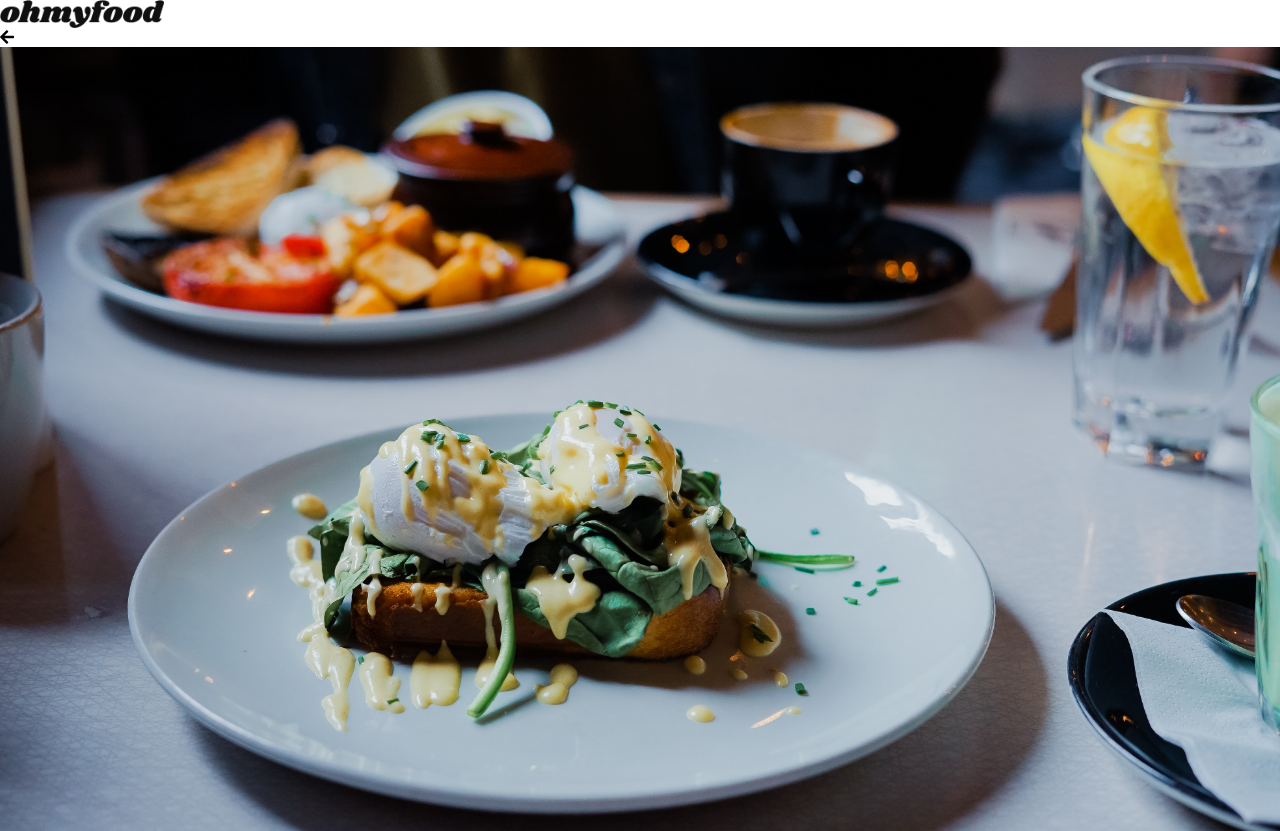
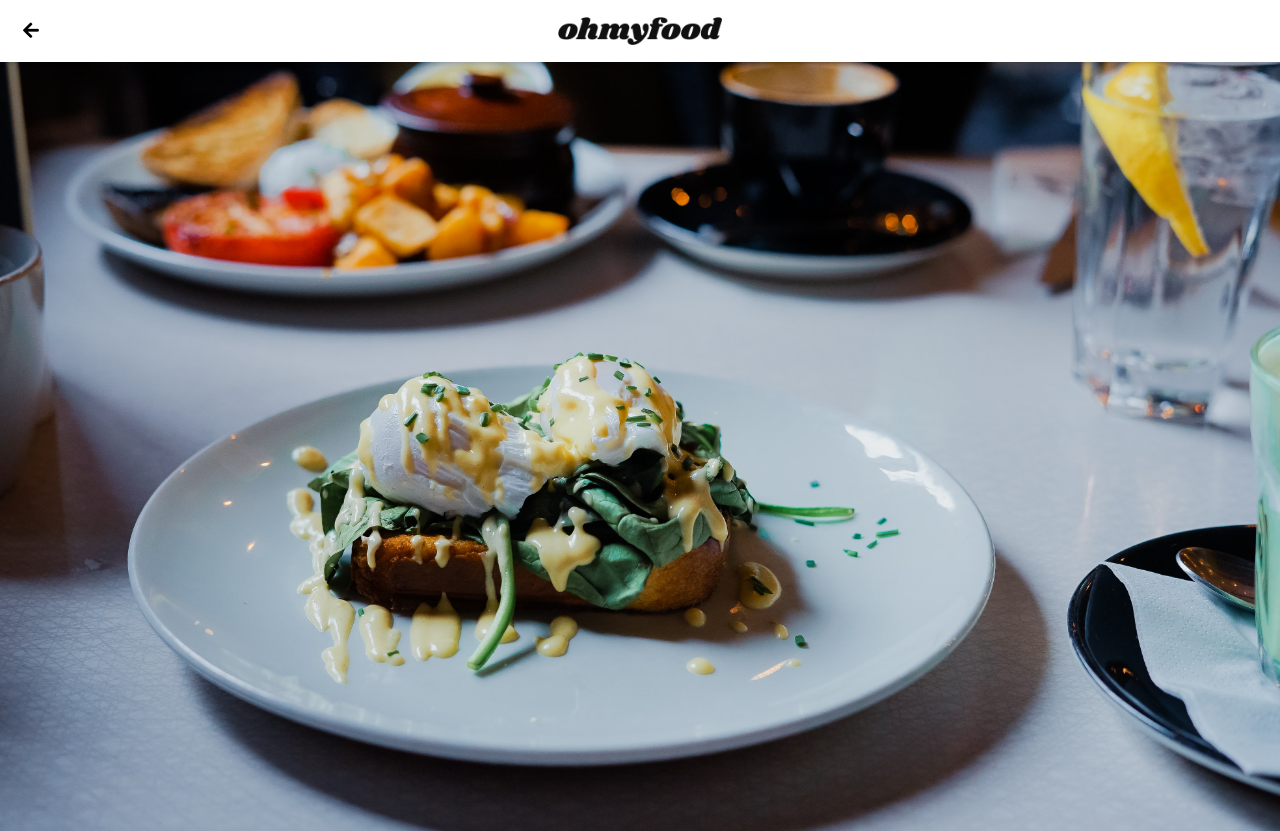
Before and after one commit to nicomil59/NicolasMilhem_3_03122021, a website: page restaurant.html in a window 1280 px wide. Shown: the top 831 px of the page. Drawn offline with Linux system fonts and the light colour scheme; a web font is replaced by a local one.

Commit message:
page Restaurant : modification de Header

```diff
--- a/restaurant.html
+++ b/restaurant.html
@@ -5,7 +5,7 @@
     <meta http-equiv="X-UA-Compatible" content="IE=edge">
     <meta name="viewport" content="width=device-width, initial-scale=1.0">
     <meta name="description" content="Commander votre repas en ligne en composant votre menu en parcourant les menu des meilleurs restaurants gastronomiques.">
-    <title>ohmyfood! - A la française</title>
+    <title>A la française - ohmyfood!</title>
     <!-- Favicon -->
     <!-- <link rel="shortcut icon" href="favicon.ico" type="image/x-icon"> -->
     <!-- Font Awesome -->
@@ -23,11 +23,16 @@
 
     <!-- ------------------- HEADER ------------------- -->
 
-    <header>
-        <a class="header__logo" href="#">
-            <img src="./dist/img/logo/ohmyfood.png" alt="logo ohmyfood">
-        </a>
-        <i class="header__back-to-home fas fa-arrow-left"></i>
+    <header class="header">
+        <div class="header__container">
+            <a class="header__logo" href="#">
+                <img src="./dist/img/logo/ohmyfood.png" alt="logo ohmyfood">
+            </a>
+            <a class="header__back-to-home" href="./index.html">
+                <i class="fas fa-arrow-left"></i>
+            </a>
+
+        </div>
     </header>
 
     <!-- ------------------- MAIN ------------------- -->
--- a/sass/layout/_header.scss
+++ b/sass/layout/_header.scss
@@ -1,9 +1,9 @@
 .header {
     width: 100%;
     height: 62px;
-    display: flex;
-    justify-content: center;
-    align-items: center;
+    // display: flex;
+    // justify-content: center;
+    // align-items: center;
     background-color: $white;
     box-shadow: 0 2px 4px rgba(0,0,0,0.15);
     position: fixed;
@@ -11,8 +11,32 @@
     overflow: hidden;
     z-index: 999;
 
+    // @media screen and (min-width: 992px) {
+    //     max-width: 1440px;
+    // }
+
+    &__container {
+        // width: $width-container;
+        max-width: 1440px;
+        height: 100%;
+        margin: 0 auto;
+        display: flex;
+        justify-content: center;
+        align-items: center;
+        position: relative;
+    }
+
     &__logo img {
         width: 164px;
         display: block;
     }
+
+    &__back-to-home {
+        position: absolute;
+        left: 23px;
+
+        i {
+            font-size: 18px;
+        }
+    }
 }
```
Also changed, not shown: dist/css/style.css, 1 other file.
